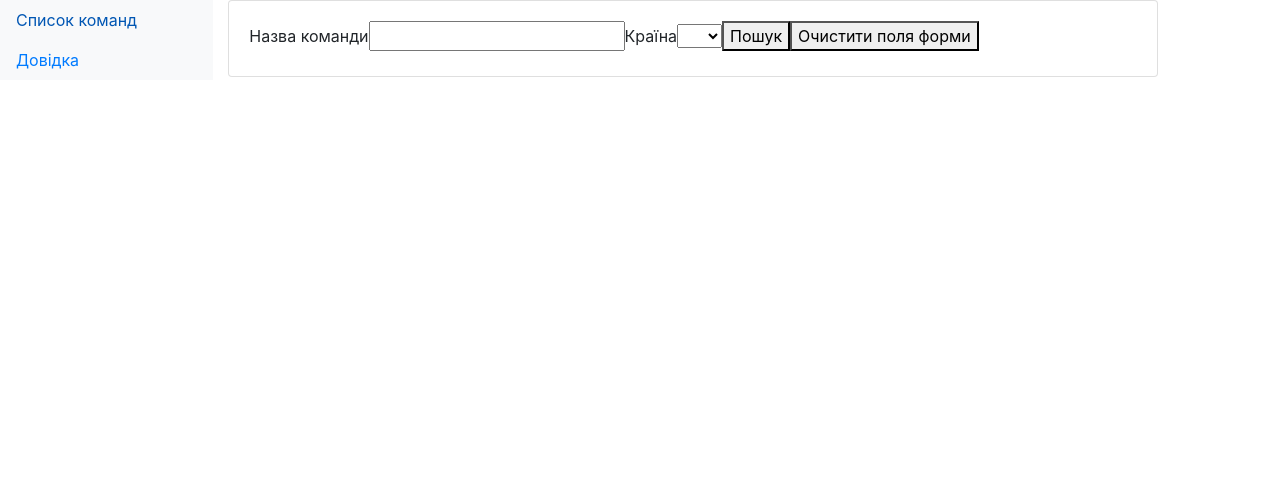
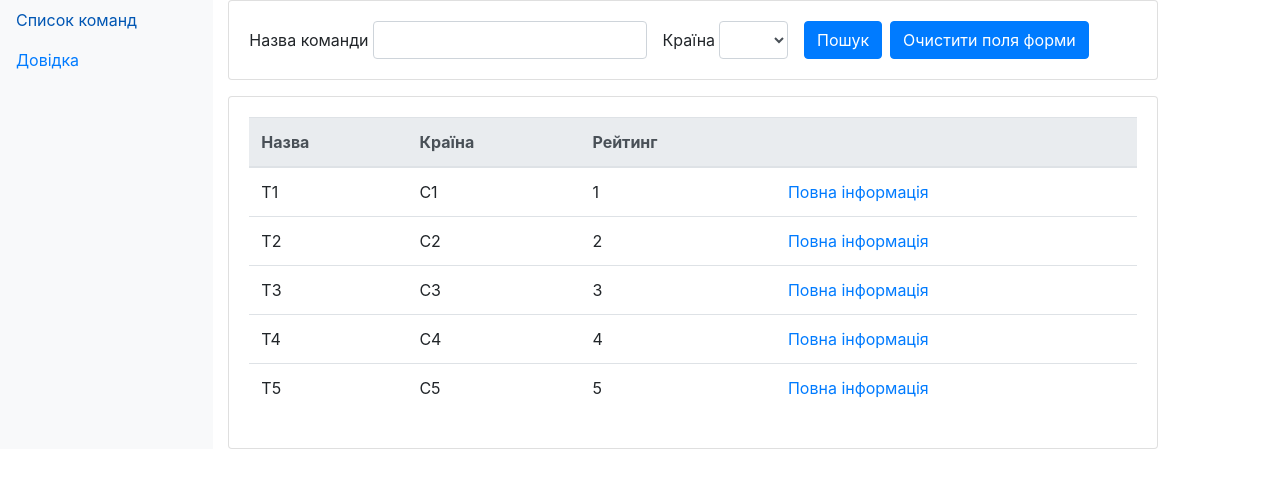
Before and after one commit to vladStepanenko1/RecommendationApp, an Angular app in the folder RecommendationApp-Client/: page /teams in a window 1280 px wide. Shown: the top 488 px of the page. Built offline with nearby package versions, Linux system fonts and the light colour scheme.

Commit message:
Implement teams table

```diff
--- a/RecommendationApp-Client/src/app/teams/teams.component.html
+++ b/RecommendationApp-Client/src/app/teams/teams.component.html
@@ -1,14 +1,40 @@
-<div class="card">
+<div class="card mb-3">
   <div class="card-body">
-    <form [formGroup]="searchForm" (ngSubmit)="onSubmit()">
-      <label for="teamName">Назва команди</label>
-      <input type="text" name="teamName" formControlName="teamName">
-      <label for="teamCountry">Країна</label>
-      <select name="teamCountry" formControlName="teamCountry">
-        <option *ngFor="let country of countries" [ngValue]="country">{{country}}</option>
-      </select>
-      <button type="submit" [disabled]="!searchForm.valid">Пошук</button>
-      <button type="button" (click)="resetForm()">Очистити поля форми</button>
+    <form [formGroup]="searchForm" (ngSubmit)="onSubmit()" class="form-inline">
+      <div class="form-group mr-3">
+        <label for="teamName">Назва команди</label>
+        <input type="text" class="form-control ml-1" name="teamName" formControlName="teamName">
+      </div>
+      <div class="form-group mr-3">
+        <label for="teamCountry">Країна</label>
+        <select name="teamCountry" formControlName="teamCountry" class="form-control ml-1">
+          <option *ngFor="let country of countries" [ngValue]="country">{{country}}</option>
+        </select>
+      </div>
+      <button type="submit" class="btn btn-primary mr-2" [disabled]="!searchForm.valid">Пошук</button>
+      <button type="button" class="btn btn-primary" (click)="resetForm()">Очистити поля форми</button>
     </form>
   </div>
 </div>
+<div class="card">
+  <div class="card-body">
+    <table class="table table-hover">
+      <thead class="thead-light">
+        <tr>
+          <th>Назва</th>
+          <th>Країна</th>
+          <th>Рейтинг</th>
+          <th></th>
+        </tr>
+      </thead>
+      <tbody>
+        <tr *ngFor="let team of teams">
+          <td>{{team.name}}</td>
+          <td>{{team.country}}</td>
+          <td>{{team.rating}}</td>
+          <td><a routerLink="team/{{team.id}}">Повна інформація</a></td>
+        </tr>
+      </tbody>
+    </table>
+  </div>
+</div>
```
